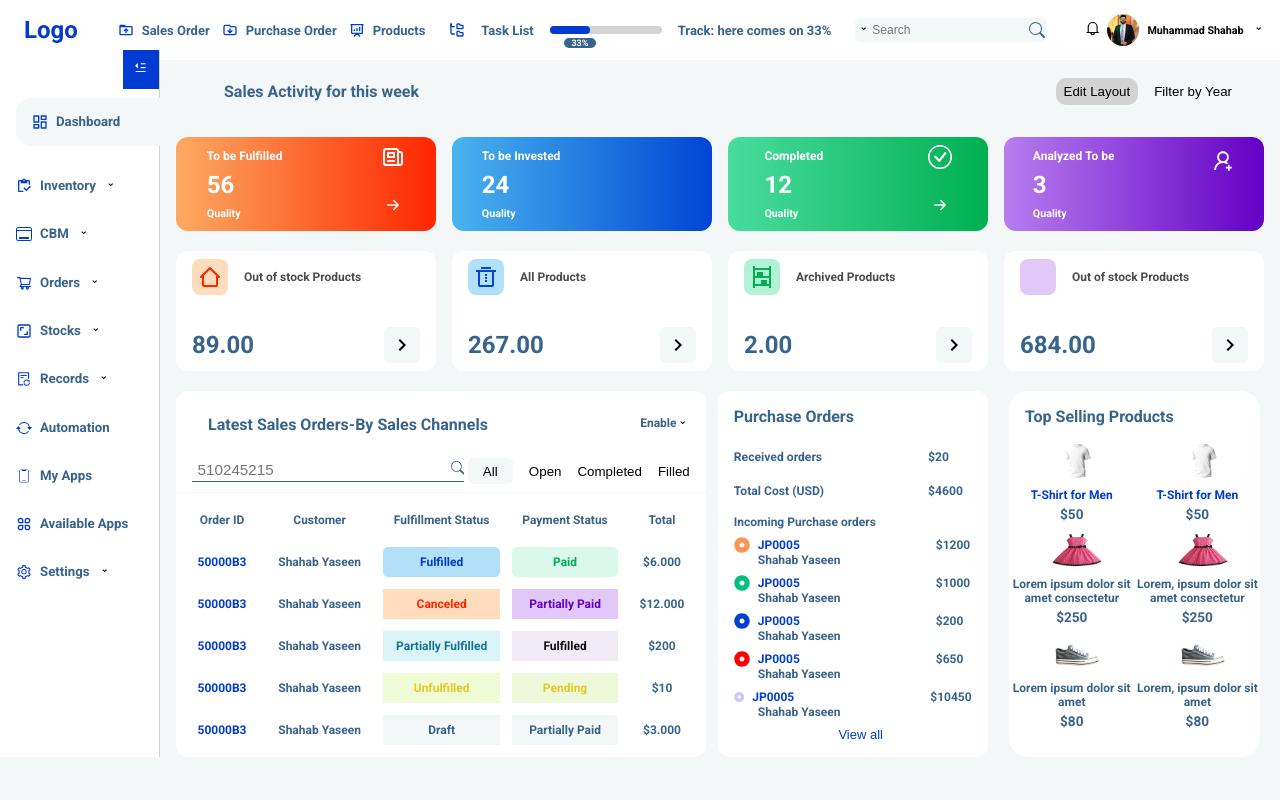
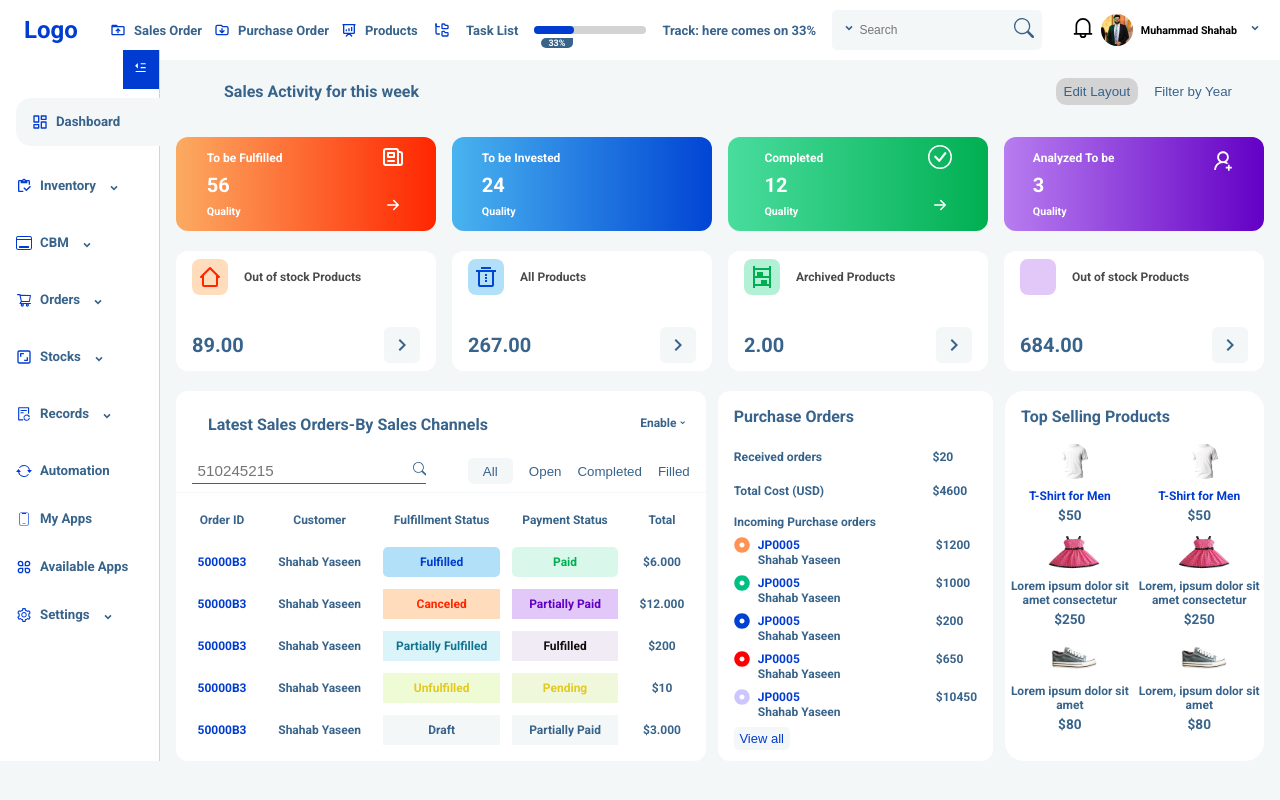
Before and after one commit to EdraakSystems/dashboard_v01, a React (Create React App) app: page / in a window 1280 px wide. Built offline with nearby package versions, Linux system fonts and the light colour scheme; some icons are missing.

Commit message:
tap fixed

```diff
--- a/src/components/Dashboard/Dashboard.css
+++ b/src/components/Dashboard/Dashboard.css
@@ -26,7 +26,7 @@
     background-color: lightgray;
     padding: 0.35rem 0.5rem;
     border-radius: 10px;
-
+    color: var(--sec_clr);
 }
 
 .cards {
@@ -61,7 +61,7 @@
 
 .cards_data_info h3 {
     color: white;
-    font-size: 1.5rem;
+    font-size: 1.25rem;
     font-weight: 200;
 }
 
@@ -167,7 +167,7 @@
 }
 
 .cards_2_data_info2>h3 {
-    font-size: 1.5rem;
+    font-size: 1.25rem;
     font-weight: 200;
     color: var(--sec_clr);
 
@@ -220,10 +220,10 @@
     display: flex;
     justify-content: space-between;
     margin: 0.5rem 1rem;
-    max-width: 100%;
+    flex-wrap: wrap;
 }
 
-.table_filter>ul {
+.table_button {
     display: flex;
     gap: 1rem;
     align-items: center;
@@ -232,7 +232,7 @@
     font-weight: 100;
 }
 
-.table_filter>ul :first-child {
+.table_button :first-child {
     background-color: var(--bg_clr);
     padding: 0.35rem 0.95rem;
     border-radius: 5px;
@@ -240,12 +240,9 @@
 
 .table_search {
     display: flex;
-    justify-content: space-between;
     align-items: center;
     gap: 1rem;
     color: var(--sec_clr);
-    width: 17rem;
-    height: 1.5rem;
     border-bottom: 1px solid var(--sec_clr);
 }
 
@@ -398,7 +395,6 @@ td {
 
 
 .cards_3_purchase {
-    width: 98%;
     border-radius: 12px;
     background-color: white;
 }
@@ -445,6 +441,7 @@ td {
     gap: 0.5rem;
     margin: 0.5rem 1rem 0 1rem;
 }
+
 
 .details div h3 {
     font-size: 0.75rem;
@@ -495,12 +492,16 @@ td {
     color: var(--pri_clr);
     margin-bottom: 0.7rem;
     margin-left: 1rem;
+    text-align: left;
+    width: fit-content;
+    background: var(--bg_clr);
+    padding: 0.25rem 0.35rem;
+    border-radius: 5px;
 }
 
 .cards_3_top_selling {
     border-radius: 19px;
     background-color: white;
-    width: 97%;
     margin-inline: auto
 }
 
@@ -552,11 +553,6 @@ td {
         font-size: 1rem;
     }
 
-    .cards {
-        max-width: 80%;
-        margin-inline: auto;
-    }
-
     .cards_data {
         padding: 0.5rem 0.75rem;
         gap: 4rem;
@@ -587,11 +583,7 @@ td {
 
     .dashboard_info div :first-child {
         padding: 0.25rem 0.35rem;
-    }
-
-    .cards_2 {
-        max-width: 80%;
-        margin-inline: auto;
+        border-radius: 5px;
     }
 
     .cards_2_data {
@@ -610,8 +602,6 @@ td {
         grid-template-areas:
             'tablee purchase'
             'sale sale';
-        width: 80%;
-        margin-inline: auto;
     }
 
     .cards_3_table {
@@ -671,10 +661,6 @@ td {
         font-weight: 100;
     }
 
-    .details_logo_2 :first-child {
-        font-size: 0.75rem;
-    }
-
     .card3_list_ul>li>img {
         margin-inline: 5.5rem;
     }
@@ -684,10 +670,13 @@ td {
 /* For phones Only */
 @media (max-width:600px) {
     .dashboard_info {
+        padding: 0 0.85rem;
+        margin-inline: 0;
+    }
+
+    .dashboard_info div>* {
         font-size: 0.85rem;
-        width: 68%;
-        margin: 0 auto;
-        padding: 0;
+
     }
 
     .cards_data {
@@ -726,7 +715,6 @@ td {
     .cards {
         grid-template-columns: 1fr 1fr;
         grid-gap: 0.5rem;
-        max-width: 80%;
     }
 
     .cards_2_data {
@@ -745,8 +733,6 @@ td {
             'tablee tablee'
             'purchase purchase'
             'sale sale';
-        width: 68%;
-        margin-inline: auto;
     }
 
     .cards_3_table {
@@ -757,17 +743,21 @@ td {
         grid-area: purchase;
     }
 
+    .cards3_bill {
+        font-size: 0.75rem !important;
+    }
+
     .cards_3_top_selling {
         grid-area: sale;
     }
 
     .cards_2_data_info2>h3 {
-        font-size: 1.25rem;
+        font-size: 1.15rem;
     }
 
     .table_data table {
         border-spacing: 0.5rem;
-        font-size: 0.5rem;
+        font-size: 0.75rem;
     }
 
     .table_filter {
@@ -807,17 +797,7 @@ td {
         font-weight: 100;
     }
 
-    .details_logo_2 :first-child {
-        font-size: 0.75rem;
-    }
-
-    .cards3_bill_detail {
-        width: 80%;
-        margin-inline: auto;
-    }
-
     .cards_3_purchase_div>button {
-        width: 80%;
         font-size: 0.65rem;
         font-weight: 200;
         text-align: center;
@@ -827,6 +807,10 @@ td {
     .details>* {
         font-size: 0.75rem;
     }
+
+    .details div :nth-child(3) {
+        margin-left: 22rem;
+    }
 }
 
 @media (max-width: 450px) {
@@ -835,20 +819,25 @@ td {
     .cards_2 {
         grid-template-columns: 1fr;
         gap: 0.7rem;
-        max-width: 60%;
+        margin-inline: 0.5rem;
+        max-width: 100%;
     }
 
     .dashboard_info {
         font-size: 0.5rem;
+        padding: 0 0.5rem;
     }
 
     .dashboard_info div {
         font-size: 0.5rem;
     }
 
+    .dashboard_info div>* {
+        font-size: 0.5rem;
+    }
+
     .dashboard_info div :first-child {
         padding: 0.15rem 0.25rem;
-        font-size: 0.5rem;
     }
 
     .card_3 {
--- a/src/components/Dashboard/Dashboard.jsx
+++ b/src/components/Dashboard/Dashboard.jsx
@@ -148,12 +148,12 @@ const Dashboard = () => {
                 <BsSearch />
               </button>
             </div>
-            <ul>
+            <div className='table_button'>
               <button>All</button>
               <button>Open</button>
               <button>Completed</button>
               <button>Filled</button>
-            </ul>
+            </div>
           </div>
           <div className="table_data">
             <table>
--- a/src/components/Leftnav/Leftnav.css
+++ b/src/components/Leftnav/Leftnav.css
@@ -38,6 +38,10 @@
     color: var(--pri_clr);
 }
 
+.left_nav_list button {
+    font-size: 1.25rem;
+}
+
 .left_nav_list h5 {
     color: var(--sec_clr);
 }
--- a/src/components/Navbar/Navbar.css
+++ b/src/components/Navbar/Navbar.css
@@ -49,14 +49,14 @@
     color: white;
     background: var(--sec_clr);
     width: 2rem;
-    height: auto;
     text-align: center;
-    border-radius: 5px;
     bottom: -10px;
-    left: 30%;
+    left: 28%;
     font-size: xx-small;
+    border-top-left-radius: 5px;
+    border-bottom-left-radius: 5px;
+    border-bottom-right-radius: 5px;
 }
-
 
 .nav_task>h5 {
     font-size: small;
@@ -83,10 +83,13 @@
     align-items: center;
     background: var(--bg_clr);
     color: var(--sec_clr);
-    width: 12rem;
-    height: 1.5rem;
+    padding: 0.45rem;
     border-radius: 5px;
-    font-size: 1rem;
+}
+
+.nav_search button {
+    color: var(--sec_clr);
+    font-size: 1.25rem;
 }
 
 .nav_search input {
@@ -103,6 +106,11 @@
     gap: 0.5rem;
     margin-inline: 15px;
     justify-content: center;
+}
+
+.nav_user button {
+    color: var(--sec_clr);
+    font-size: 1.25rem;
 }
 
 .nav_user img {
--- a/src/components/Navbar/Navbar.jsx
+++ b/src/components/Navbar/Navbar.jsx
@@ -42,7 +42,9 @@ const Navbar = () => {
       <div className="nav_search">
         <button><RiArrowDropDownLine /></button>
         <input type="text" placeholder='Search' />
-        <BsSearch />
+        <button>
+          <BsSearch />
+        </button>
       </div>
       <div className='nav_user'>
         <button> <GrNotification /></button>
--- a/src/index.css
+++ b/src/index.css
@@ -80,6 +80,7 @@ button {
   border: none;
   cursor: pointer;
   background: none;
+  color: var(--sec_clr);
 }
 
 input:focus {
```
